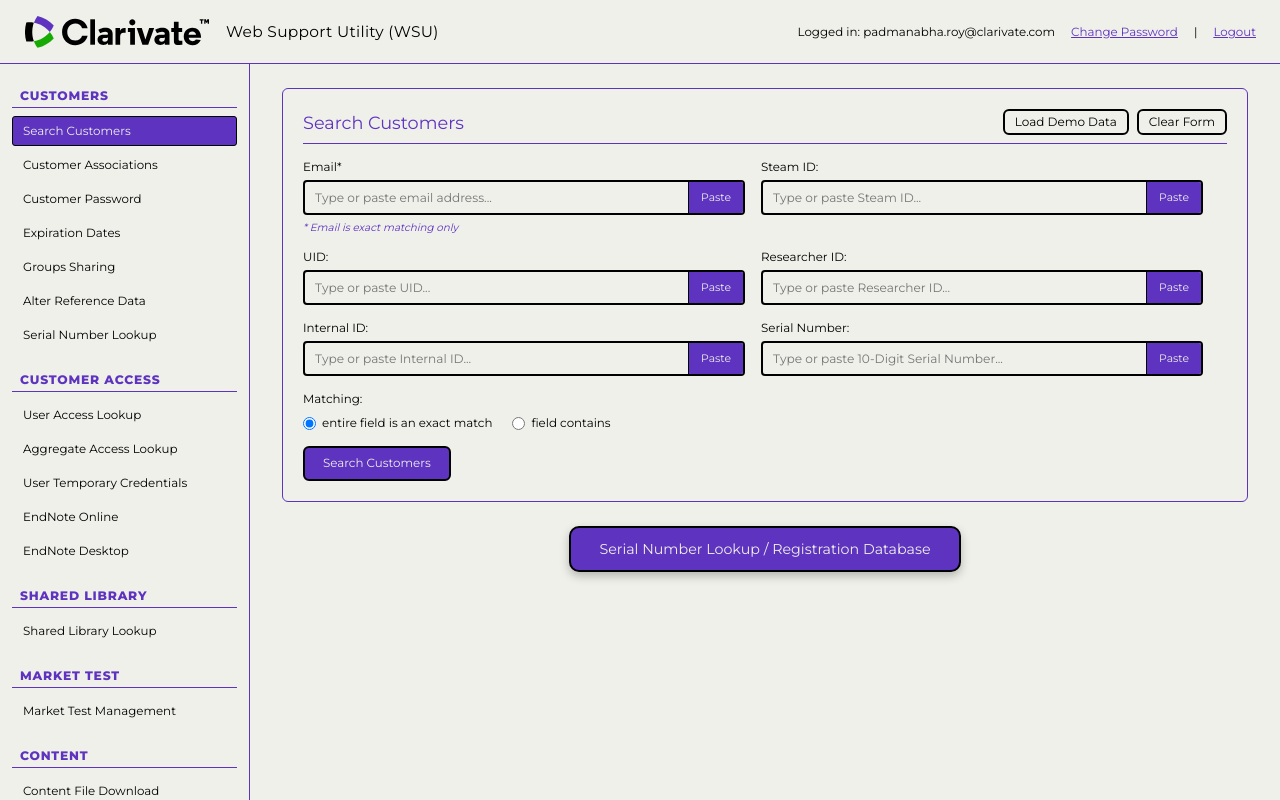
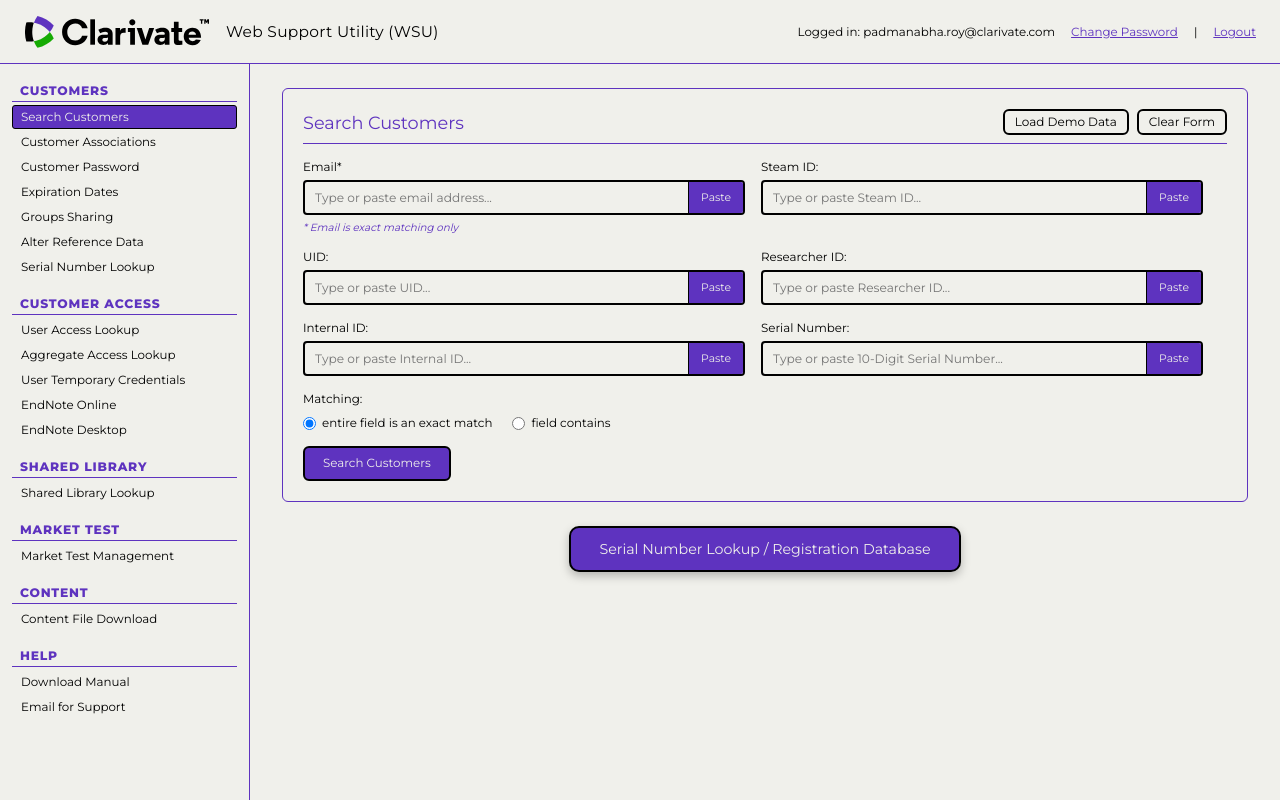
Before and after one commit to roypadmanabha/web-support-utility-integrated, a React (Vite) app: page / in a window 1280 px wide. Built offline with nearby package versions, Linux system fonts and the light colour scheme.

Commit message:
Decrease vertical gap and padding between sidebar navigation items

```diff
--- a/src/index.css
+++ b/src/index.css
@@ -167,17 +167,17 @@
   width: 250px;
   background-color: #F0F0EB;
   border-right: 1px solid #5E33BF;
-  padding: 20px 12px;
+  padding: 16px 12px;
   display: flex;
   flex-direction: column;
-  gap: 18px;
+  gap: 14px;
   flex-shrink: 0;
 }
 
 .wsu-sidebar-section {
   display: flex;
   flex-direction: column;
-  gap: 4px;
+  gap: 1px;
 }
 
 .wsu-sidebar-heading {
@@ -186,16 +186,16 @@
   color: #5E33BF;
   text-transform: uppercase;
   letter-spacing: 0.8px;
-  padding: 4px 8px;
+  padding: 3px 8px;
   border-bottom: 1px solid #5E33BF;
-  margin-bottom: 4px;
+  margin-bottom: 2px;
 }
 
 .wsu-sidebar-item {
   display: flex;
   align-items: center;
   justify-content: space-between;
-  padding: 7px 10px;
+  padding: 4px 8px;
   font-size: 0.79rem;
   color: #000000;
   background-color: transparent;
```
